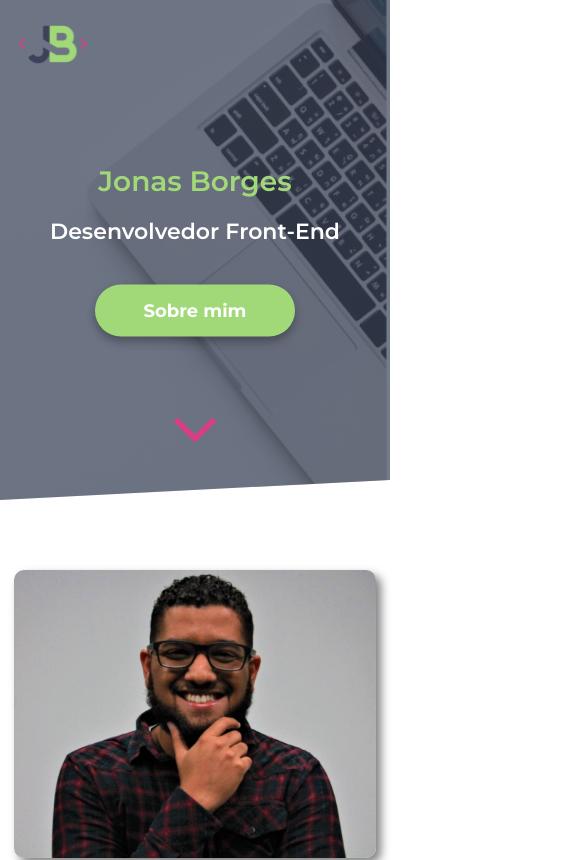
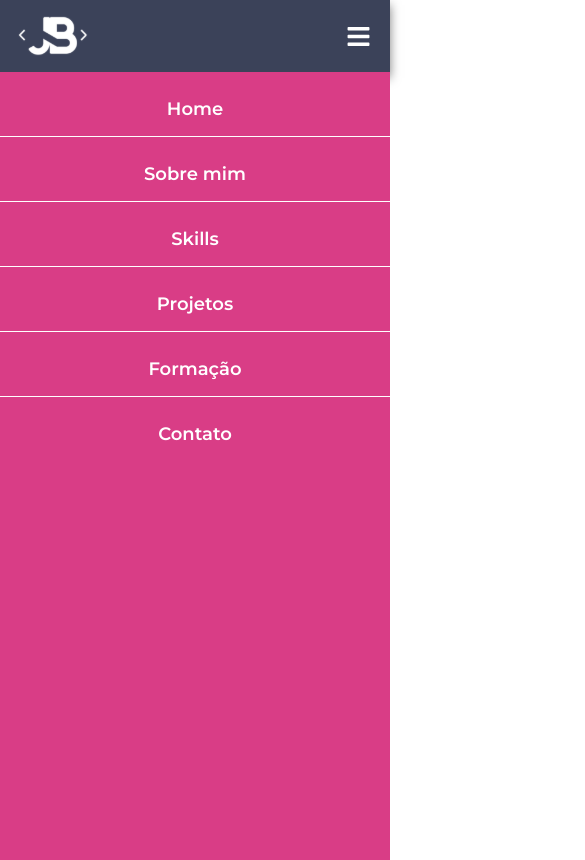
Before and after one commit to jonasborgesweb/portfolio, a React (Create React App) app: page / in a window 390 px wide. Shown: the top 860 px of the page, 585 px wide, since content can reach past the window. Built offline with nearby package versions, Linux system fonts and the light colour scheme.

Commit message:
add Menu Responsive

```diff
--- a/src/components/Header/index.tsx
+++ b/src/components/Header/index.tsx
@@ -1,41 +1,57 @@
-import React from 'react'
+import React, {useState} from 'react';
+import {FaBars} from 'react-icons/fa'
 
 import {
   Container,
   Center,
   ContainerWrapper,
   Logomarca,
+  Button,
   Navigation
 } from './styles'
 
-import logo from './../../assets/images/logo-simbulo.svg'
+import logo from './../../assets/images/logo-simbulo-branco.svg'
 
 const Header: React.FC = () => {
+
+  const [isMenuOpen, setIsMenuOpen] = useState(true);
   return(
     <Container>
       <Center>
         <ContainerWrapper>
-          <Logomarca>
+          <Logomarca onClick={()=>setIsMenuOpen(false)}>
             <a href="#Banner">
              <img src={logo} alt="Logomarca Jonas Borges"/>
             </a>
           </Logomarca>
+          <Button type="button" onClick={()=>setIsMenuOpen(true)}>
+            <FaBars size={25}/>
+          </Button>
+          {
+            isMenuOpen &&
               <Navigation>
               <ul>
                 <li>
-                <a href="#skills">Skills</a>
+                  <a href="#Banner" onClick={()=>setIsMenuOpen(false)}>Home</a>
                 </li>
                 <li>
-                <a href="#projects">Projetos</a>
+                  <a href="#about" onClick={()=>setIsMenuOpen(false)}>Sobre mim</a>
                 </li>
                 <li>
-                <a href="#training">Formação</a>
+                  <a href="#skills" onClick={()=>setIsMenuOpen(false)}>Skills</a>
                 </li>
                 <li>
-                <a href="#contact">Contato</a>
+                  <a href="#projects"onClick={()=>setIsMenuOpen(false)}>Projetos</a>
+                </li>
+                <li>
+                  <a href="#training"onClick={()=>setIsMenuOpen(false)}>Formação</a>
+                </li>
+                <li>
+                  <a href="#contact"onClick={()=>setIsMenuOpen(false)}>Contato</a>
                 </li>
               </ul>
             </Navigation>
+          }
         </ContainerWrapper>
       </Center>
     </Container>
--- a/src/components/Header/styles.ts
+++ b/src/components/Header/styles.ts
@@ -1,4 +1,13 @@
-import styled from 'styled-components';
+import styled, { keyframes } from 'styled-components';
+
+const fadeIn = keyframes`
+  from{
+    transform: translateX(100%);
+  }
+  to{
+    transform: translateX(0);
+  }
+`;
 
 export const Center = styled.div`
   max-width: 1280px;
@@ -7,11 +16,15 @@ export const Center = styled.div`
 `;
 
 export const Container = styled.header`
-  position: absolute;
-  top: 2rem;
+  position: -webkit-sticky; /* Necessário para funcionar no Safari */
+  position: sticky;
+  top: 0;
   left: 0;
   width: 100%;
   z-index: 99999;
+  background-color: #3B4259;
+  padding: 1rem 0;
+  box-shadow: 0 5px 10px rgba(0,0,0,.5);
 `;
 
 export const ContainerWrapper = styled.div`
@@ -21,47 +34,68 @@ export const ContainerWrapper = styled.div`
 `;
 
 export const Logomarca = styled.div`
-  width: 9.6rem;
-
-  @media screen and (max-width: 600px){
-    width: 7.6rem;
-  }
+  width: 7.6rem;
 
   img{
     width: 100%
   }
 `;
 
+export const Button = styled.button`
+  background-color: transparent;
+  border: none;
+  padding: .5rem;
+
+  display: flex;
+  justify-content: center;
+  align-items: center;
+
+  svg{
+    color: #fff;
+  }
+`;
+
 
 export const Navigation = styled.nav`
-
-  @media screen and (max-width: 900px){
-    display: none;
-  }
+  position: absolute;
+  top: 7.2rem;
+  left: 0;
+  width: 100%;
+  height: 100vh;
+  background-color: #D93D86;
+  animation: ${fadeIn} .5s ease;
+  z-index: 9999;
 
   ul{
-    display: flex;
-    align-items: center;
+    list-style: none;
 
-    list-style: none;
+    padding-top: 1rem;
 
     li{
 
       &:not(:last-child){
-        margin-right: 2.5rem;
+        margin-bottom: 1rem;
+
+        a{
+          border-bottom: 1px solid #fff;
+        }
       }
 
       a{
         display: block;
+        width: 100%;
         text-decoration: none;
         transition: .3s ease;
 
         font-size: 1.8rem;
         font-weight: 600;
-        color: #A1d979;
+        text-align: center;
+        color: #fff;
+
+        padding: 1.6rem 0;
 
         &:hover{
-          color: #fff;
+          color: #A1D979;
         }
 
       }
```
Also changed, not shown: src/assets/images/logo-simbulo-branco.svg (added). Lines whose indentation alone changed are shown as unchanged.
